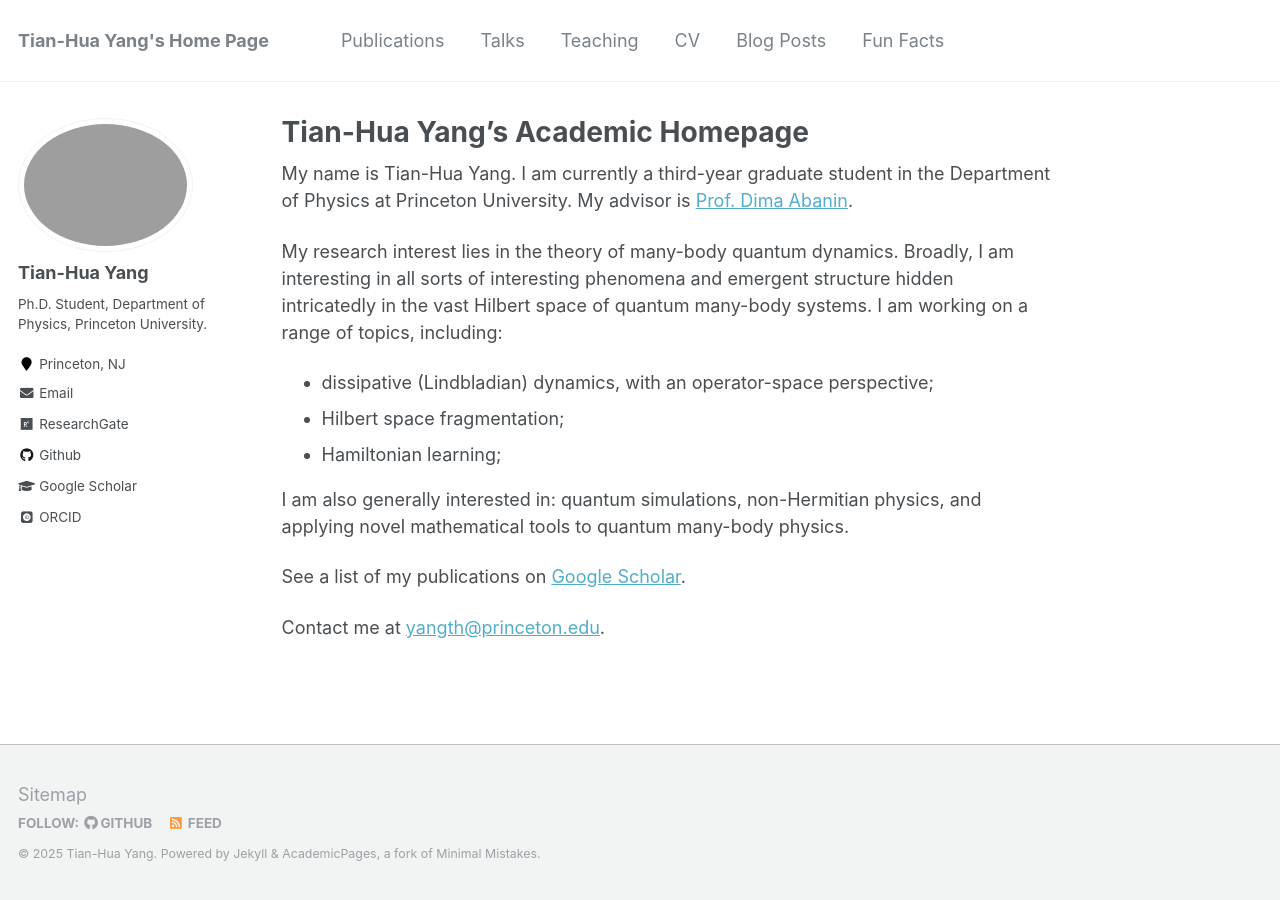
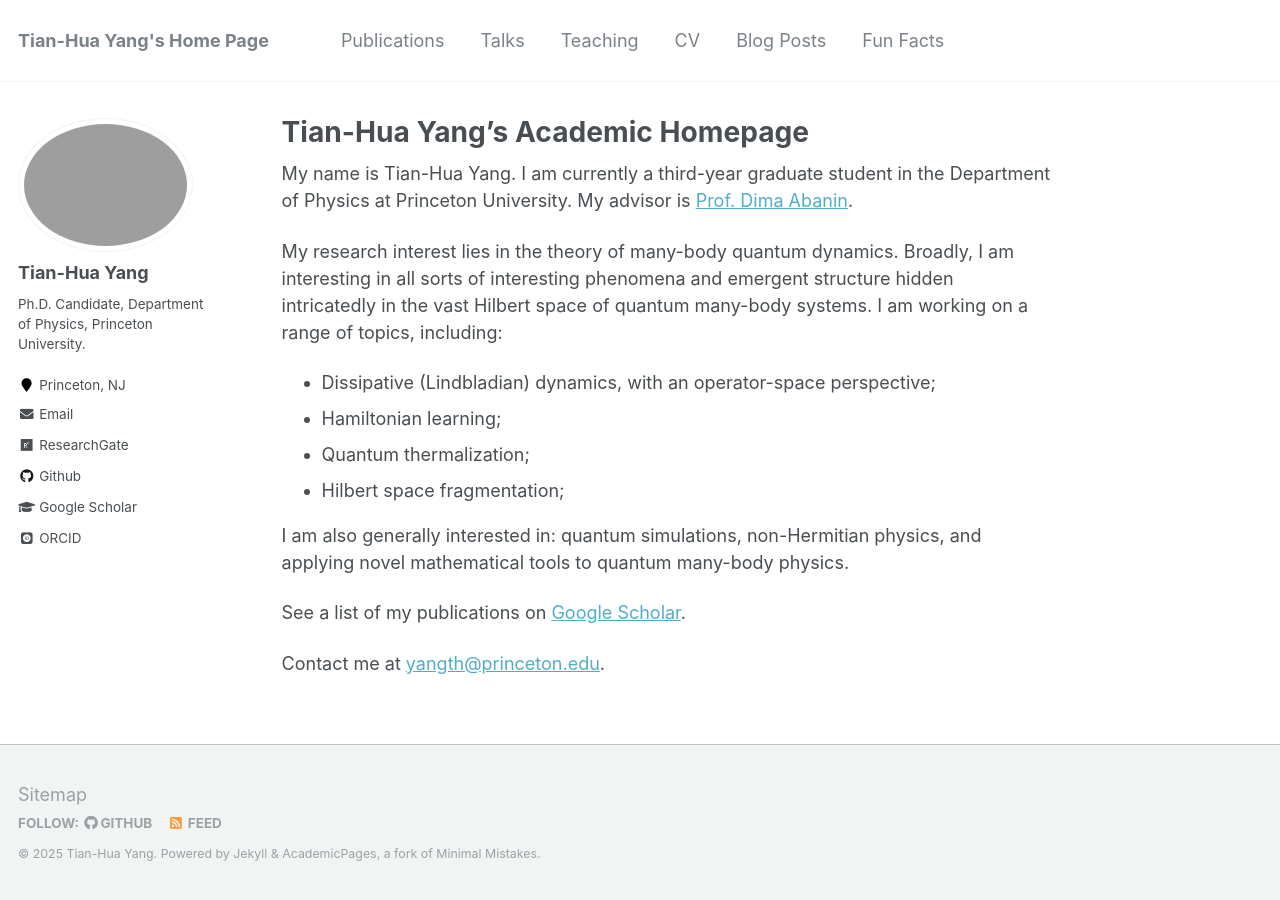
Before and after one commit to ThomasYangth/thomasyangth.github.io, a Jekyll site: the page built from _pages/about.md, in a window 1280 px wide. Built offline with Jekyll 4.4.1, drawn with Linux system fonts in a browser that asks for light colours; some web fonts are replaced.

Commit message:
Updated config and about

```diff
--- a/_config.yml
+++ b/_config.yml
@@ -82,7 +82,7 @@ analytics:
 author:
   name             : "Tian-Hua Yang"
   avatar           : "profile1.jpeg"
-  bio              : "Ph.D. Student, Department of Physics, Princeton University."
+  bio              : "Ph.D. Candidate, Department of Physics, Princeton University."
   location         : "Princeton, NJ"
   employer         :
   pubmed           : #"https://www.ncbi.nlm.nih.gov/pubmed/?term=john+snow"
--- a/_pages/about.md
+++ b/_pages/about.md
@@ -12,9 +12,10 @@ My name is Tian-Hua Yang. I am currently a third-year graduate student in the De
 
 My research interest lies in the theory of many-body quantum dynamics. Broadly, I am interesting in all sorts of interesting phenomena and emergent structure hidden intricatedly in the vast Hilbert space of quantum many-body systems. I am working on a range of topics, including:
 <ul>
-<li>dissipative (Lindbladian) dynamics, with an operator-space perspective;</li>
+<li>Dissipative (Lindbladian) dynamics, with an operator-space perspective;</li>
+<li>Hamiltonian learning;</li>
+<li>Quantum thermalization;</li>
 <li>Hilbert space fragmentation;</li>
-<li>Hamiltonian learning;</li>
 </ul>
 
 I am also generally interested in: quantum simulations, non-Hermitian physics, and applying novel mathematical tools to quantum many-body physics.
```
